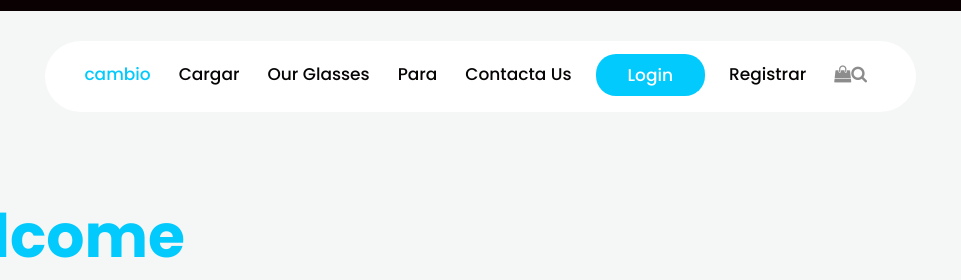
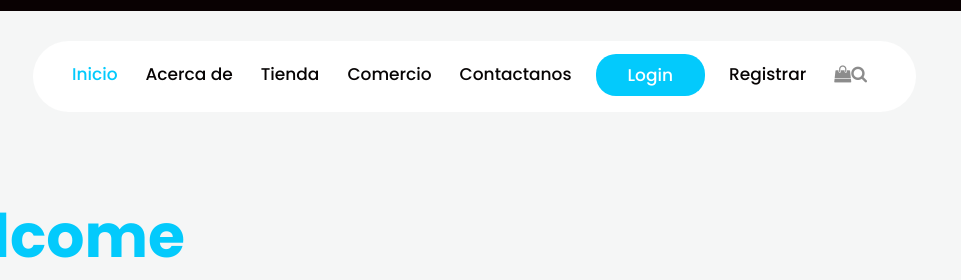
Before and after one commit to Marcosquito/marcosquito.github.io, a plain HTML site: page index.html in a window 1280 px wide. Shown: the top 280 px of the page, 319-1280 px from the left. Drawn offline with nearby package versions, Linux system fonts and the light colour scheme; some packages are replaced by stand-ins of ours; files whose address does not match are found by name.

Commit message:
BotenesCa

```diff
--- a/index.html
+++ b/index.html
@@ -59,19 +59,19 @@
                         <div class="collapse navbar-collapse" id="navbarsExample04">
                            <ul class="navbar-nav mr-auto">
                               <li class="nav-item active">
-                                 <a class="nav-link" href="index.html">cambio</a>
+                                 <a class="nav-link" href="index.html">Inicio</a>
                               </li>
                               <li class="nav-item">
-                                 <a class="nav-link" href="about.html">Cargar</a>
+                                 <a class="nav-link" href="about.html">Acerca de</a>
                               </li>
                               <li class="nav-item">
-                                 <a class="nav-link" href="glasses.html">Our Glasses</a>
+                                 <a class="nav-link" href="glasses.html">Tienda</a>
                               </li>
                               <li class="nav-item">
-                                 <a class="nav-link" href="shop.html">Para</a>
+                                 <a class="nav-link" href="shop.html">Comercio</a>
                               </li>
                               <li class="nav-item">
-                                 <a class="nav-link" href="contact.html">Contacta Us</a>
+                                 <a class="nav-link" href="contact.html">Contactanos</a>
                               </li>
                               <li class="nav-item d_none login_btn">
                                  <a class="nav-link" href="#">Login</a>
```
